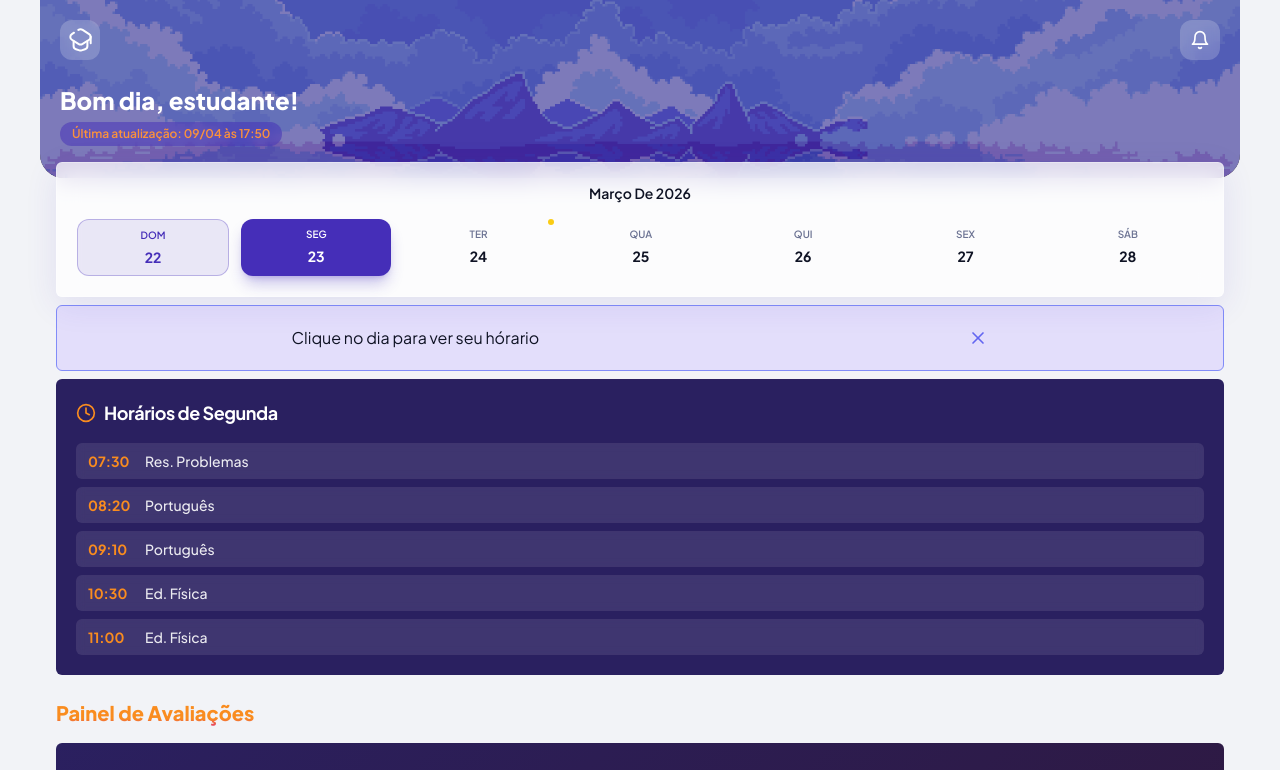
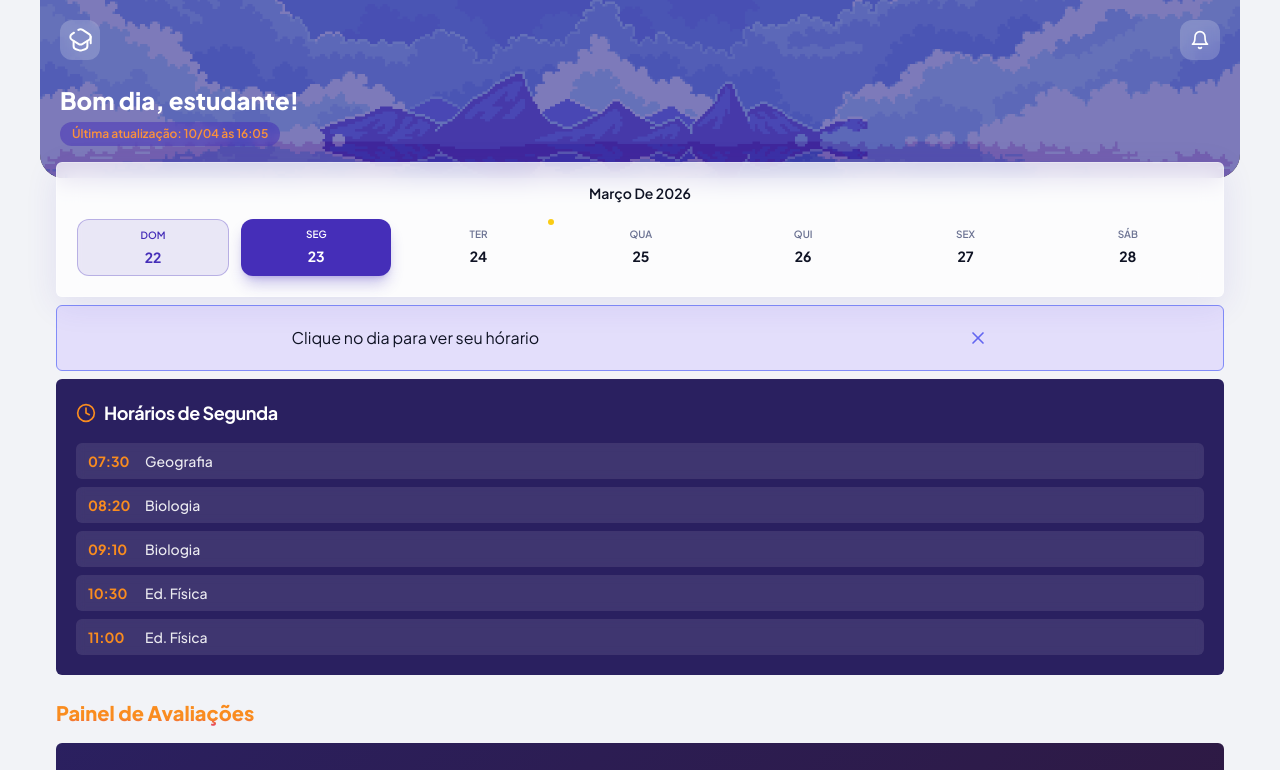
Before and after one commit to rafaelg3r/Classmind-V3, a React (Vite) app: page / in a window 1280 px wide. Shown: the top 770 px of the page. Built offline with nearby package versions, Linux system fonts and the light colour scheme.

Commit message:
update schedule

```diff
--- a/src/components/DailySchedule.tsx
+++ b/src/components/DailySchedule.tsx
@@ -18,22 +18,27 @@ const days = [
 ];
 
 const fullWeek: Record<number, string[]> = {
-  1: ["Res. Problemas", "Português", "Português", "Ed. Física", "Ed. Física"],
-  2: ["História", "Filosofia", "Filosofia", "Geografia", "Geografia"],
+  1: ["Geografia", "Biologia", "Biologia", "Ed. Física", "Ed. Física"],
+  2: ["História", "Sociologia", "Sociologia", "Res. Problemas", "Res. Problemas"],
   3: [
-    "Física",
-    "Física",
-    "História",
-    "Biologia",
-    "Biologia",
+    "Parada Pedagógica",
+    "Parada Pedagógica",
+    "Parada Pedagógica",
+    "Parada Pedagógica",
+    "Parada Pedagógica",
+
+    "Parada Pedagógica",
+    "Parada Pedagógica",
+    "Parada Pedagógica",
+    "Parada Pedagógica",
     //Contraturno (sempre igual)
-    "Matemática",
-    "Matemática",
-    "Química",
-    "Química",
+    // "Matemática",
+    // "Matemática",
+    // "Química",
+    // "Química",
   ],
-  4: ["Física", "Matemática", "Literatura", "Inglês", "Inglês"],
-  5: ["Biologia", "Português", "Português", "Matemática", "Matemática"],
+  4: ["Biologia", "Matemática", "Literatura", "Artes", "Artes"],
+  5: ["Geografia", "Literatura", "Português", "Matemática", "Matemática"],
 };
 let semanaSeguinte = true;
 const morningHours = ["07:30", "08:20", "09:10", "10:30", "11:00"];
--- a/src/components/DashboardHeader.tsx
+++ b/src/components/DashboardHeader.tsx
@@ -74,7 +74,7 @@ export function DashboardHeader() {
         </h1>
         <div className="inline-flex items-center gap-1.5 px-3 py-1 rounded-full bg-primary/50 backdrop-blur-sm">
           <span className="text-xs font-semibold text-orange-400">
-            Última atualização: 09/04 às 17:50
+            Última atualização: 10/04 às 16:05
           </span>
         </div>
       </motion.div>
--- a/src/data/subjects.tsx
+++ b/src/data/subjects.tsx
@@ -245,7 +245,7 @@ export const subjectsData: Subject[] = [
     assessments: [
       {
         type: "teste",
-        date: "10/04",
+        date: "14/04",
         title: "Teste sobre tipos de sujeito",
         description:
           "Questões avaliativas sobre os diversos tipos de sujeito (simples, composto, oculto, inexistente, etc.)",
```
